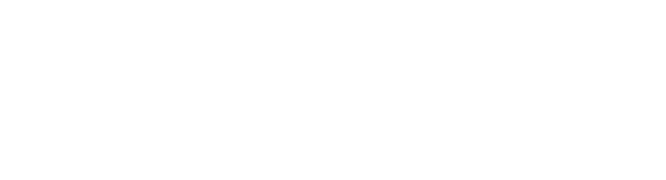
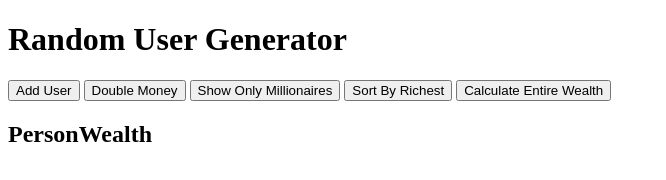
Before and after one commit to ugurduyar/random-user-generator, a plain HTML site: page index.html in a window 1280 px wide. Shown: the whole page, without its empty margins (0-666 px from the left). Drawn offline with Linux system fonts and the light colour scheme.

Commit message:
html done

```diff
--- a/index.html
+++ b/index.html
@@ -6,5 +6,23 @@
     <link rel="stylesheet" href="style.css" />
     <title>Random User Generator</title>
   </head>
-  <body></body>
+  <body>
+    <h1>Random User Generator</h1>
+
+    <div class="container">
+      <aside>
+        <button id="add-user">Add User</button>
+        <button id="double">Double Money</button>
+        <button id="show-millionaires">Show Only Millionaires</button>
+        <button id="sort">Sort By Richest</button>
+        <button id="calculate-wealth">Calculate Entire Wealth</button>
+      </aside>
+
+      <main id="main">
+        <h2><strong>Person</strong>Wealth</h2>
+      </main>
+    </div>
+
+    <script src="script.js"></script>
+  </body>
 </html>
```
